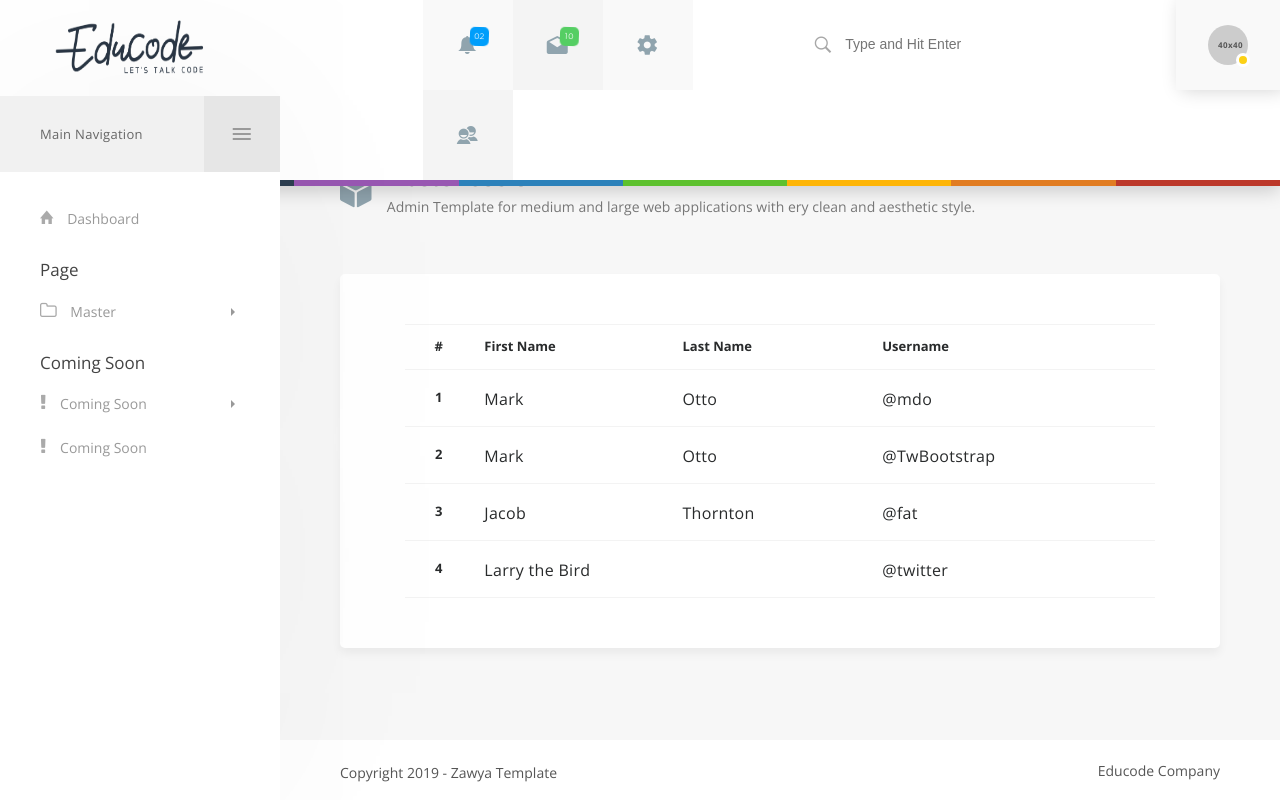
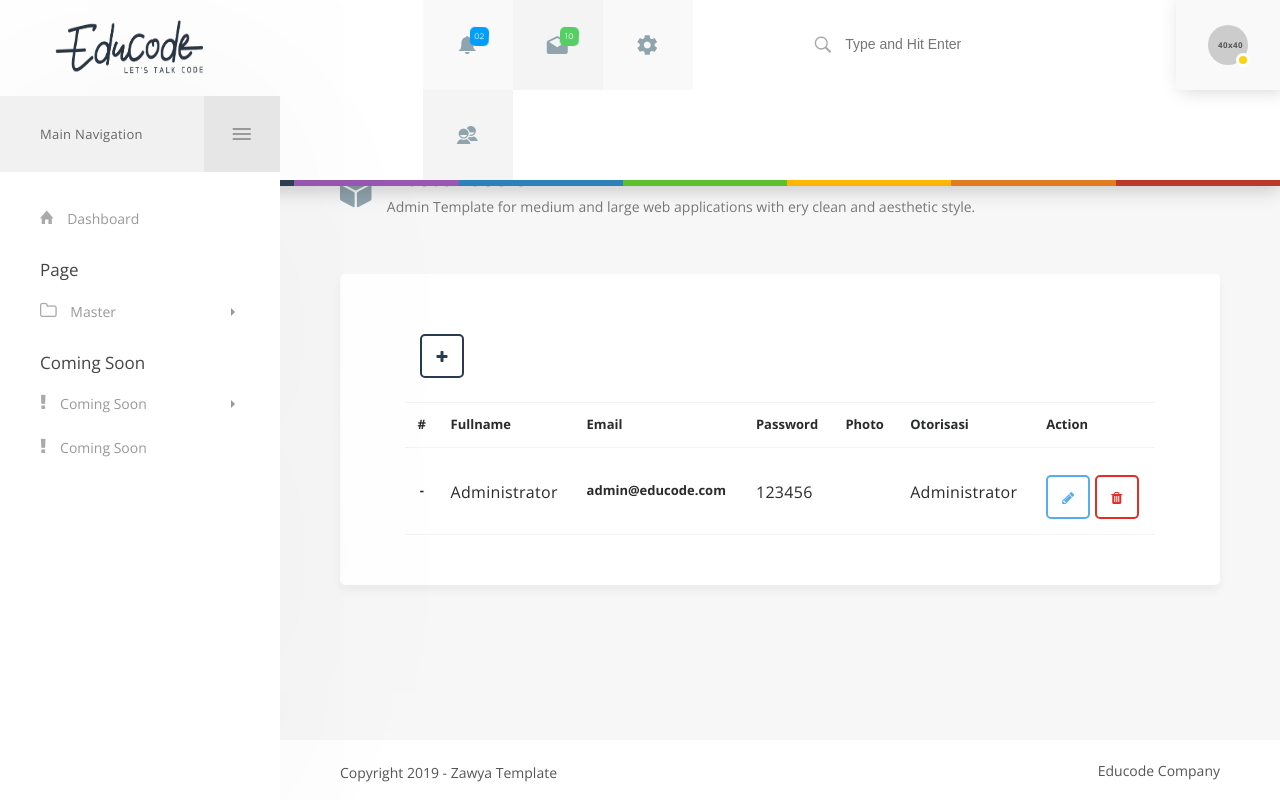
Before and after one commit to fauzanakbaralmunbaits/admin-educode, a PHP site: page /index.php?pages=users in a window 1280 px wide. Run offline with PHP 8.4, Linux system fonts and the light colour scheme; some web fonts are replaced.

Commit message:
tampilan users sementara fix

```diff
--- a/pages/users.php
+++ b/pages/users.php
@@ -14,39 +14,34 @@
         <!-- <div class="widget-title2">
             <h4>Hoverable Table</h4>
         </div> -->
-
+        <div class="col-md-12 col-sm-12 col-lg-12">
+            <a href="index.php?pages=add-users" title="" class="brd-rd5 btn scl-btn2 tumblr-clr"><i class="fa fa-plus"></i></a>
+        </div>
+        <br>
         <table class="table table-hover">
             <thead>
                 <tr>
                     <th>#</th>
-                    <th>First Name</th>
-                    <th>Last Name</th>
-                    <th>Username</th>
+                    <th>Fullname</th>
+                    <th>Email</th>
+                    <th>Password</th>
+                    <th>Photo</th>
+                    <th>Otorisasi</th>
+                    <th>Action</th>
                 </tr>
             </thead>
             <tbody>
                 <tr>
-                    <th scope="row">1</th>
-                    <td>Mark</td>
-                    <td>Otto</td>
-                    <td>@mdo</td>
-                </tr>
-                <tr>
-                    <th scope="row">2</th>
-                    <td>Mark</td>
-                    <td>Otto</td>
-                    <td>@TwBootstrap</td>
-                </tr>
-                <tr>
-                    <th scope="row">3</th>
-                    <td>Jacob</td>
-                    <td>Thornton</td>
-                    <td>@fat</td>
-                </tr>
-                <tr>
-                    <th scope="row">4</th>
-                    <td colspan="2">Larry the Bird</td>
-                    <td>@twitter</td>
+                    <th>-</th>
+                    <td>Administrator</td>
+                    <th>admin@educode.com</th>
+                    <td>123456</td>
+                    <td></td>
+                    <td>Administrator</td>
+                    <td>
+                        <a href="index.php?pages=edit-users" title="" class="brd-rd5 btn scl-btn2 twitter-clr"><i class="fa fa-pencil"></i></a>
+                        <a href="#" title="" class="brd-rd5 btn scl-btn2 youtube-clr"><i class="fa fa-trash"></i></a>
+                    </td>
                 </tr>
             </tbody>
         </table>
```
Also changed, not shown: pages/add-users.php (+4 -5 lines), pages/edit-users.php (+10 -6 lines).
